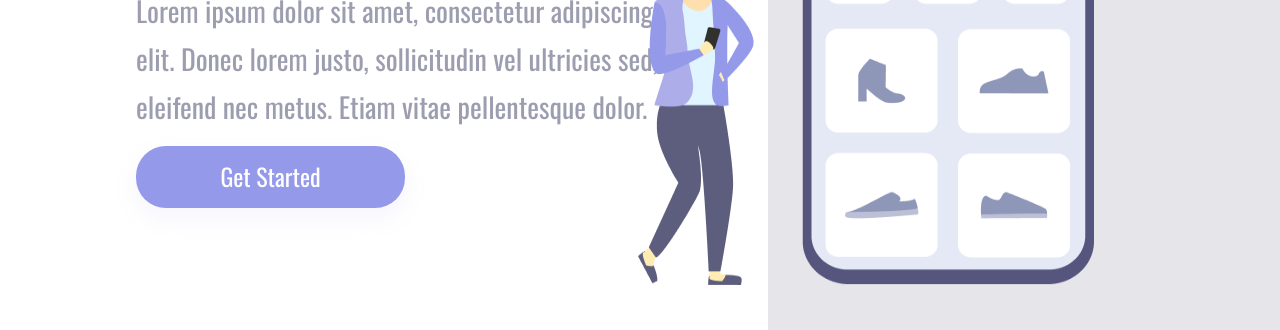
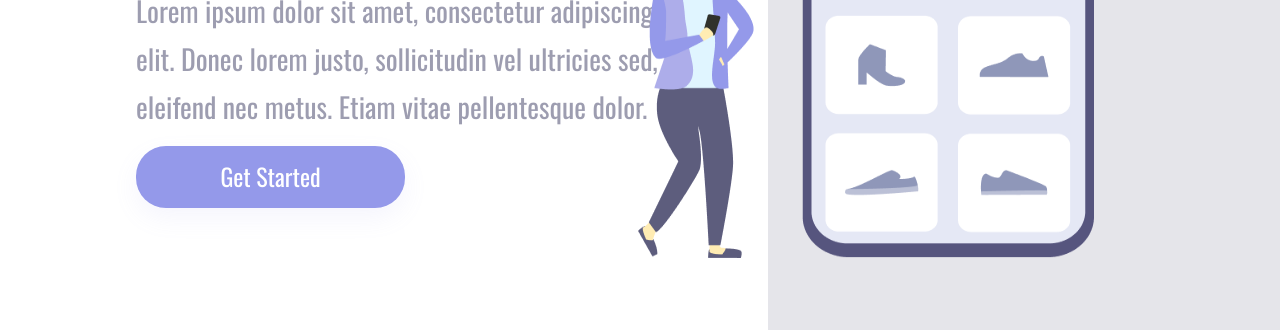
Before and after one commit to andersonpontes88/DESAFIO-eu-tentei-1, a plain HTML site: page index.html in a window 1280 px wide. Shown: the part 470-800 px from the top of the page. Drawn offline with nearby package versions, Linux system fonts and the light colour scheme.

Commit message:
ajuste no style na img segunda vez

```diff
--- a/style.css
+++ b/style.css
@@ -42,7 +42,7 @@ a:active {
 
 img {
     width: 456px;
-    height: 490px;
+    height: 463px;
     position: relative;
     top: 25%;
     right: 130px;
```
